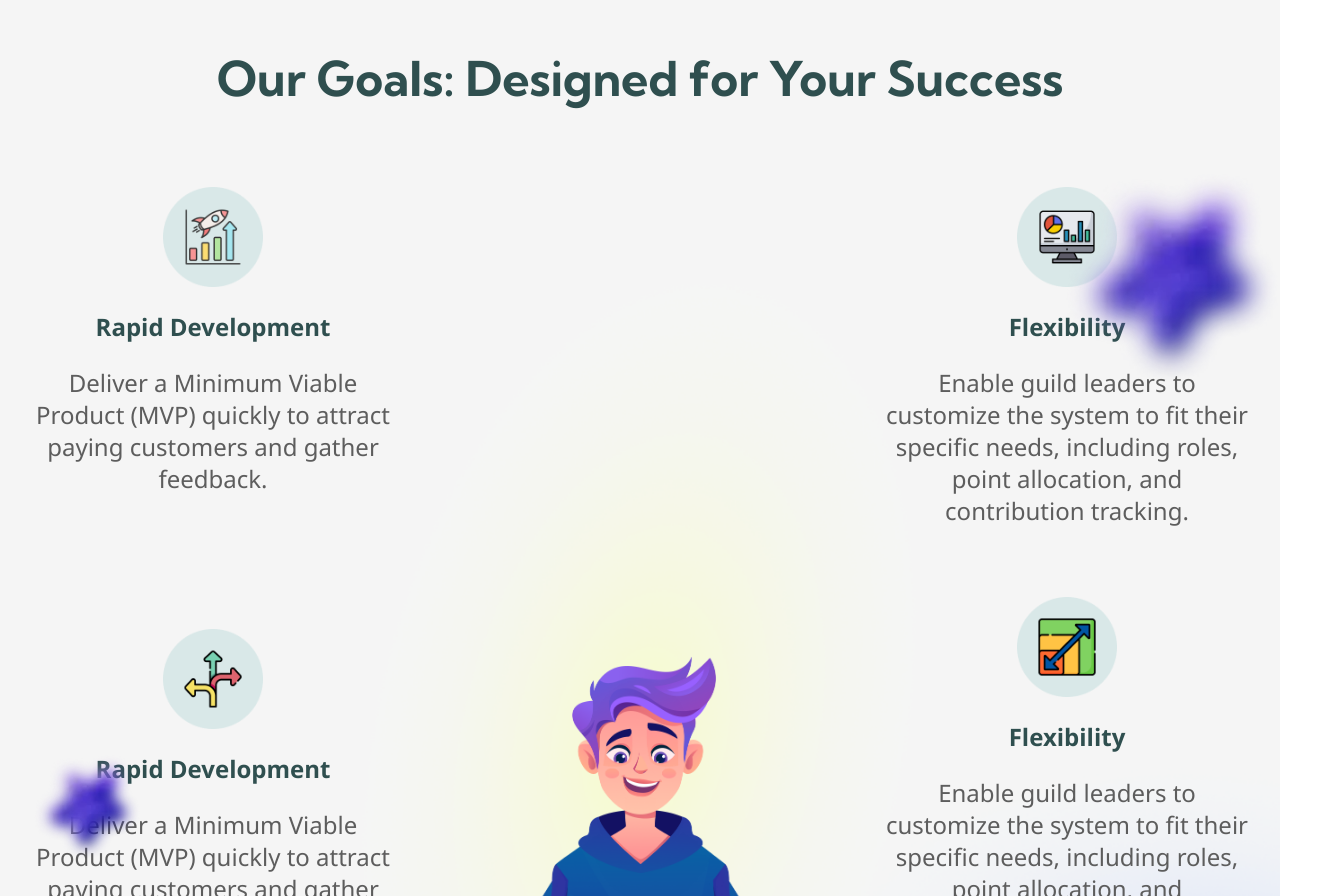
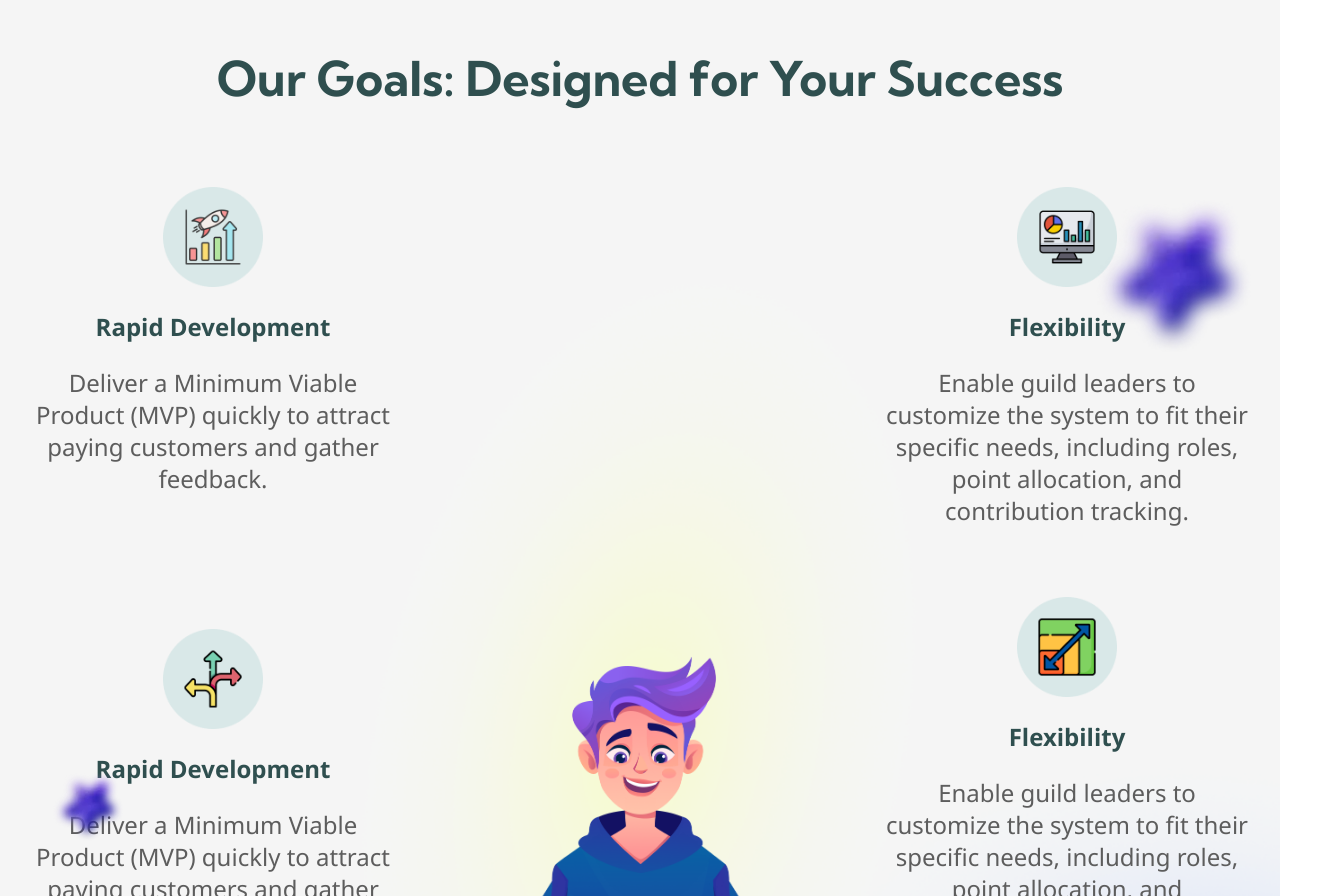
Before and after one commit to dev24mxpertz/DKP_Frontend, a React (Create React App) app: page / in a window 1280 px wide. Shown: the part 2020-2916 px from the top of the page, 1328 px wide, since content can reach past the window. Built offline with nearby package versions, Linux system fonts and the light colour scheme.

Commit message:
first commit

```diff
--- a/src/components/HomePage/HomePage.css
+++ b/src/components/HomePage/HomePage.css
@@ -172,14 +172,14 @@
     top: 30%;
     left: 92%;
     transform: translate(-50%,-50%);
-    width: 300px;
+    width: 220px;
 }
 .HomeFeatures_content_div_blur2{
     position: absolute;
     top: 80%;
     left: 7%;
     transform: translate(-50%,-50%);
-    width: 150px;
+    width: 100px;
 }
 
 .HomeFeatures_content_left,
```
